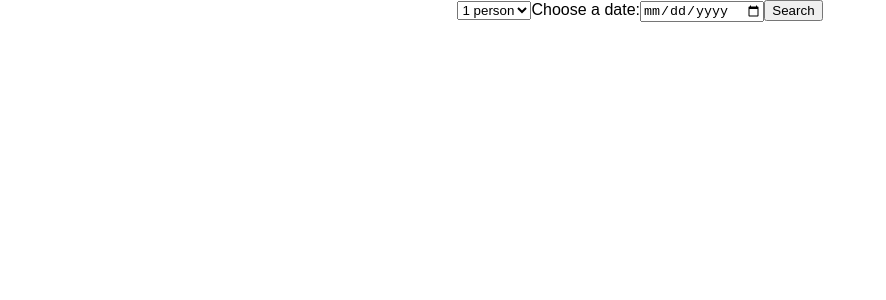
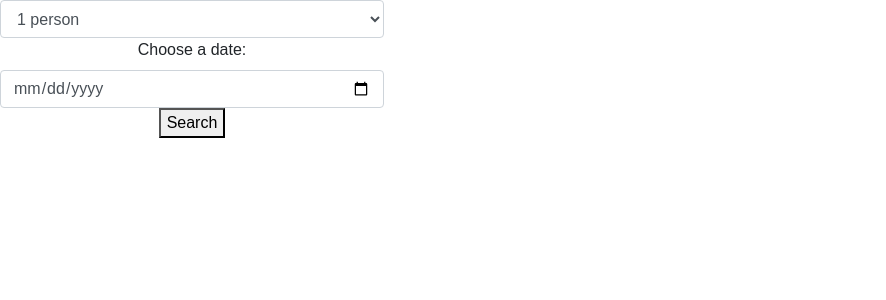
Before and after one commit to juliagulliksson/restaurant, a React (Create React App) app: page / in a window 1280 px wide. Shown: the top 300 px of the page, without its empty margins (0-886 px from the left). Built offline with nearby package versions, Linux system fonts and the light colour scheme.

Commit message:
Added bootstrap

```diff
--- a/public/index.html
+++ b/public/index.html
@@ -10,6 +10,7 @@
     -->
     <link rel="manifest" href="%PUBLIC_URL%/manifest.json">
     <link rel="shortcut icon" href="%PUBLIC_URL%/favicon.ico">
+    <link rel="stylesheet" href="https://stackpath.bootstrapcdn.com/bootstrap/4.1.0/css/bootstrap.min.css" integrity="sha384-9gVQ4dYFwwWSjIDZnLEWnxCjeSWFphJiwGPXr1jddIhOegiu1FwO5qRGvFXOdJZ4" crossorigin="anonymous">
     <!--
       Notice the use of %PUBLIC_URL% in the tags above.
       It will be replaced with the URL of the `public` folder during the build.
--- a/src/App.css
+++ b/src/App.css
@@ -1,5 +1,5 @@
-.clickedButton{
-  color:red;
+.form-container{
+  width: 30%;
 }
 
 .App {
--- a/src/components/SearchForm.js
+++ b/src/components/SearchForm.js
@@ -1,4 +1,5 @@
 import React from "react";
+import Form from './Form';
 
 export default function searchForm({ handleClick, dateValue, dateChange }) {
   let numberOfPeople = [
@@ -11,18 +12,23 @@ export default function searchForm({ handleClick, dateValue, dateChange }) {
   ];
 
   return (
+    <div className="form-container">
     <form>
-      <select name="numberOfPeople">
+      <div className="form-group">
+        <select name="numberOfPeople" className="form-control">
           {numberOfPeople.map(people => (
             <option key={people}>{people}</option>
           ))}
         </select>
         <label htmlFor="date">Choose a date:</label>
 
-      <input type="date" name="date" value={dateValue} onChange={dateChange} />
+        <input type="date" name="date" value={dateValue}
+        onChange={dateChange} className="form-control" />
         <button type="button" onClick={handleClick}>
           Search
         </button>
+      </div>
     </form>
+    </div>
   );
 }
--- a/src/components/SeatingForm.js
+++ b/src/components/SeatingForm.js
@@ -1,16 +1,8 @@
 import React, { Component } from "react";
 
+//Might not need to be a class,
+//depends on if we should use radiobuttons for the seating times or not
 export default class SeatingForm extends Component {
-  state = {
-    firstSeating: false,
-    secondSeating: false
-  };
-
-  handleClick = () => {
-    this.setState(prevState => ({
-      firstSeating: true
-    }));
-  };
 
   render() {
     return (
```
Also changed, not shown: src/components/Book.js (+8 -8 lines), src/components/Form.js (added). Lines whose indentation alone changed are shown as unchanged.
